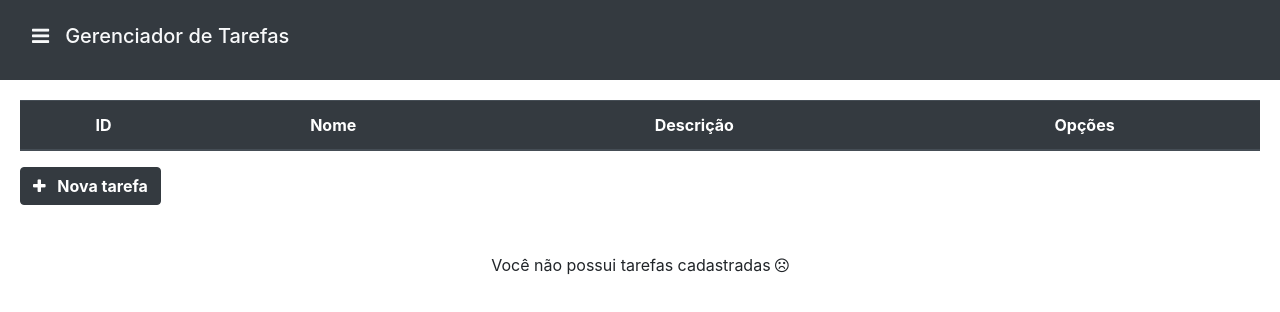
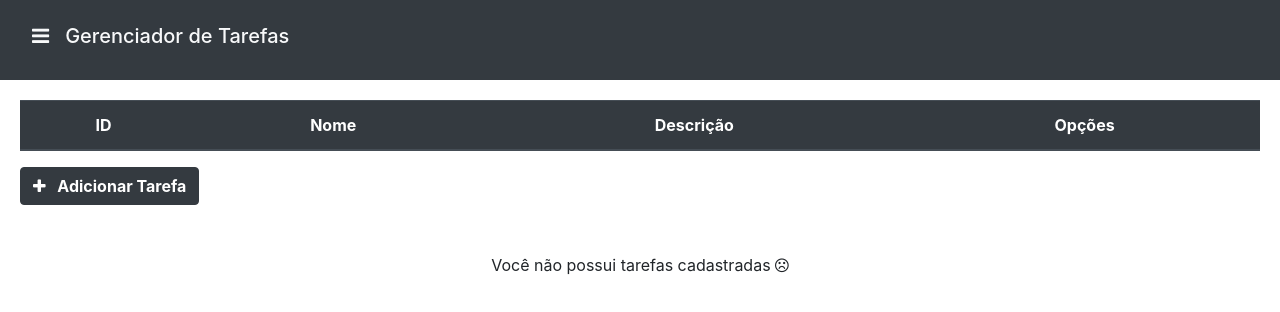
Before and after one commit to momanhaes/to-do-list, an Angular app: page /tarefas/listar in a window 1280 px wide. Shown: the top 312 px of the page. Built offline with nearby package versions, Linux system fonts and the light colour scheme.

Commit message:
Atualiza ícones

```diff
--- a/src/app/tarefas/cadastrar/cadastrar-tarefa.component.html
+++ b/src/app/tarefas/cadastrar/cadastrar-tarefa.component.html
@@ -1,7 +1,7 @@
 <div class="container mt-5">
     <div class="card">
         <div class="card-header bg-dark text-light">
-            <h5 class="mt-2"> <i class="fa fa-list mr-2"></i> Nova Tarefa</h5>
+            <h5 class="mt-2"> <i class="fa fa-check-square mr-2"></i> Nova Tarefa</h5>
         </div>
         <div class="card-body">
             <form #formTarefa="ngForm">
--- a/src/app/tarefas/listar/listar-tarefa.component.html
+++ b/src/app/tarefas/listar/listar-tarefa.component.html
@@ -32,7 +32,7 @@
     </table>
 
     <button [routerLink]="['/tarefas/cadastrar']" class="btn btn-dark font-weight-bold"><i class="fa fa-plus mr-2"></i>
-        Nova tarefa </button>
+        Adicionar Tarefa </button>
 
     <p *ngIf="tarefas.length==0" class="mt-5 text-center">Você não possui tarefas cadastradas <i class="fa fa-frown-o"></i></p>
 </div>
```
